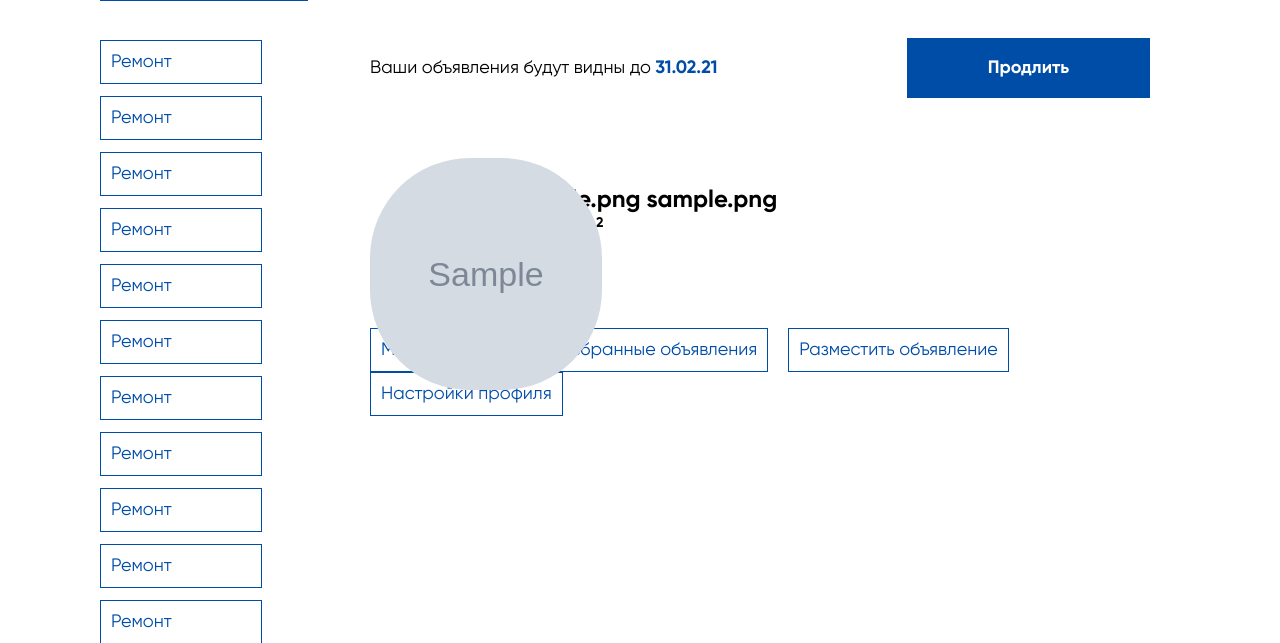
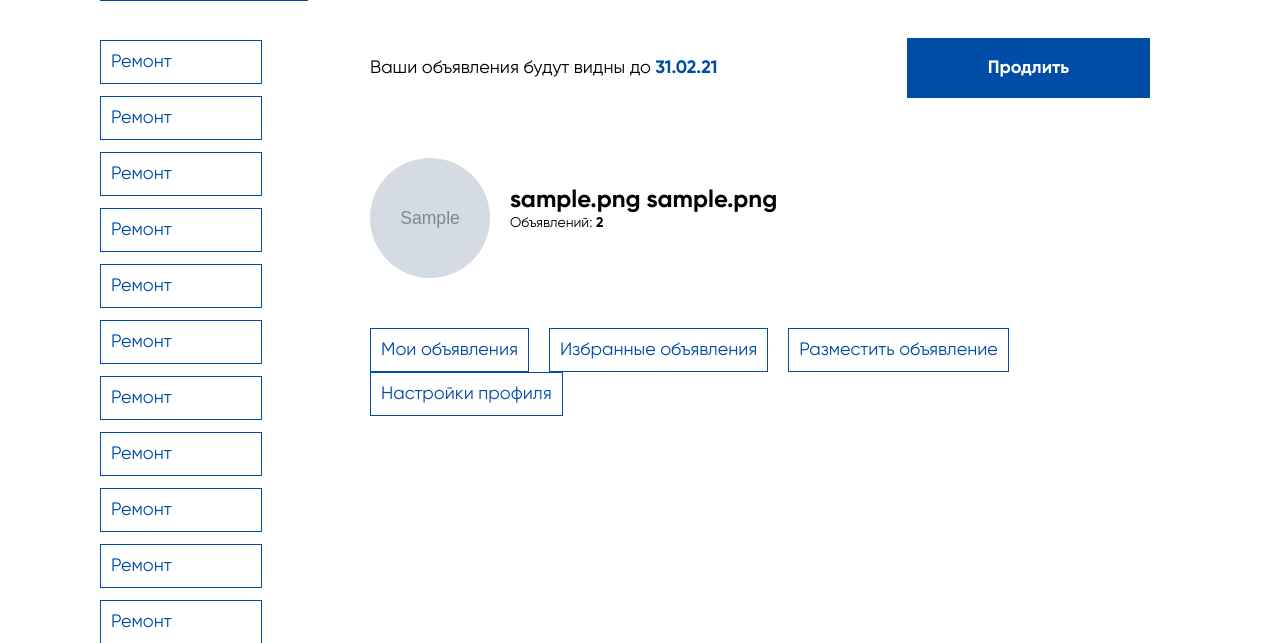
Before and after one commit to Grozly/UslugeProfi, a Django app: page /profile/1 in a window 1280 px wide. Shown: the part 176-819 px from the top of the page. Run offline with Django 3.2, Linux system fonts and the light colour scheme; tables that the repository leaves empty hold one stand-in row (values such as "Sample post"); grey boxes marked "Sample" are stand-in pictures; some libraries are stand-ins or nearby versions.

Commit message:
Fixed avatar

```diff
--- a/authapp/templates/authapp/index.html
+++ b/authapp/templates/authapp/index.html
@@ -138,9 +138,9 @@
 		<div class="profile_avatar_wrapper">
 			{% if uslugeuserprofile.photo_profile %}
 			<img src="/media/{{ uslugeuserprofile.photo_profile }}" alt="{{ uslugeuserprofile.email }}"
-				class="per_photo">
+				class="profile_avatar">
 			{% else %}
-			<img src="{% static "img/personal.png" %}" alt="" class="profile_avatar per_photo">
+			<img src="{% static "img/personal.png" %}" alt="" class="profile_avatar">
 			{% endif %}
 		</div>
 
```
